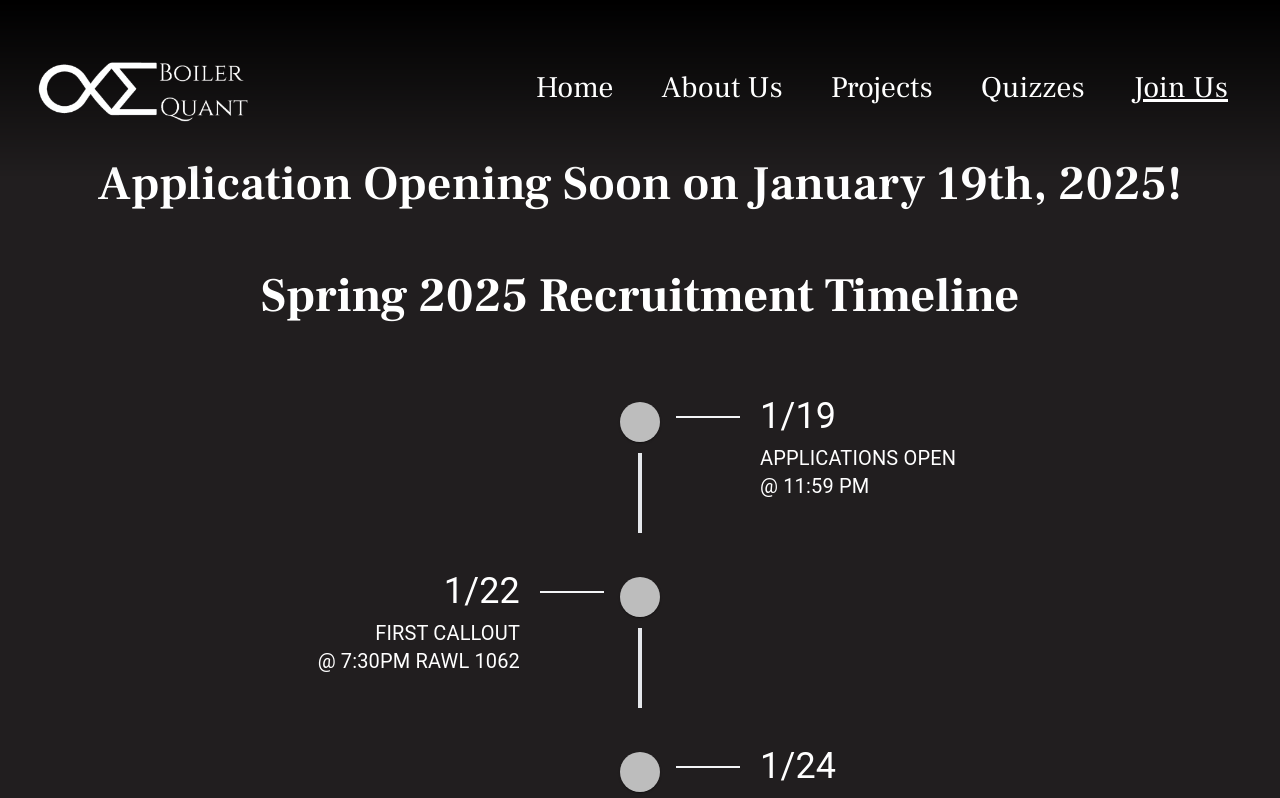
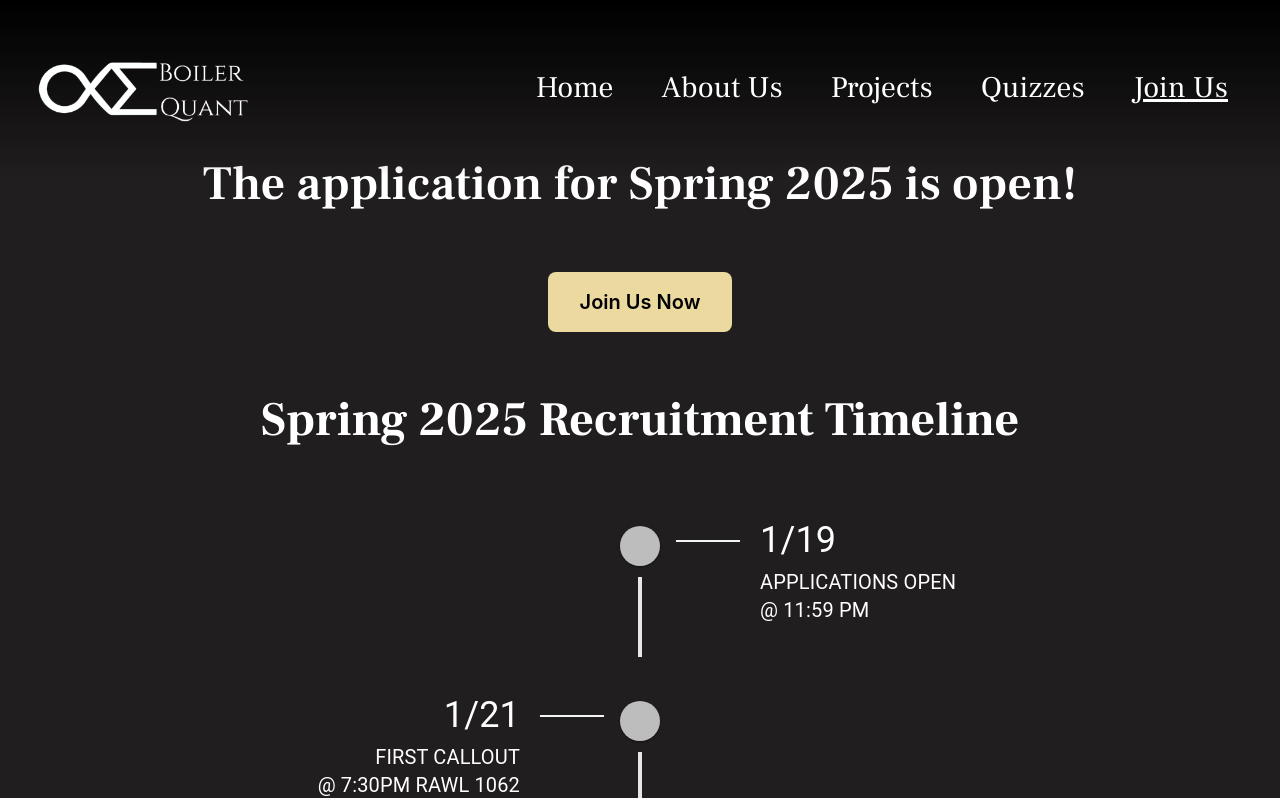
Before and after one commit to Boiler-Quant/boiler_quant_web, a React (Create React App) app: page /join-us in a window 1280 px wide. Shown: the top 798 px of the page. Built offline with nearby package versions, Linux system fonts and the light colour scheme; no server answers.

Commit message:
Application open

```diff
--- a/src/pages/Home/Home.js
+++ b/src/pages/Home/Home.js
@@ -22,13 +22,13 @@ const Main = () => {
       <section className="py-r-10 px-r-5 bg-gray-100 text-center">
         <h2 className="text-r-lg font-bold mb-r-2 font-catchy">Join Us</h2>
         <p className="text-r-sm-3xl mb-r-3">
-          The application for 2025 Spring will be open on January 19th, 2025!
+          The application for Spring 2025 is open!
         </p>
         <Link
           to="/join-us"
-          className={`inline-block ${theme.aged} ${theme.text_black} ${theme.hover_aged} text-r-sm font-semibold py-r-1 px-r-2 rounded-lg transition-colors`}
+          className={`inline-block ${theme.dust} ${theme.text_black} ${theme.hover_dust} text-r-sm font-semibold py-r-1 px-r-2 rounded-lg transition-colors`}
         >
-          Learn More
+          Join Us Now
         </Link>
       </section>
     </div>
--- a/src/pages/JoinUs/JoinUs.js
+++ b/src/pages/JoinUs/JoinUs.js
@@ -1,15 +1,22 @@
 import { useTheme } from "../../theme-context";
 import Timeline from "./Timeline";
+import { Link } from "react-router-dom";
 
 const JoinUs = () => {
   const theme = useTheme();
   return (
     <section
-      className={`py-r-10 ${theme.background} ${theme.text_white} flex flex-col space-r-y-4`}
+      className={`py-r-10 ${theme.background} ${theme.text_white} flex flex-col items-center space-r-y-4`}
     >
       <h3 className="text-r-lg font-semibold font-frank text-center">
-        Application Opening Soon on January 19th, 2025!
+        The application for Spring 2025 is open!
       </h3>
+      <Link
+        to="https://docs.google.com/forms/d/e/1FAIpQLSeNhEXHysQK5NW-FYsYjXINs-wC3tPNCSJqgQpjE6OmAgwQlQ/viewform"
+        className={`inline-block ${theme.dust} ${theme.text_black} ${theme.hover_dust} text-r-sm font-semibold py-r-1 px-r-2 rounded-lg transition-colors`}
+      >
+        Join Us Now
+      </Link>
       <h2 className="text-r-lg font-bold font-frank text-center">
         Spring 2025 Recruitment Timeline
       </h2>
--- a/src/pages/JoinUs/Timeline.js
+++ b/src/pages/JoinUs/Timeline.js
@@ -13,12 +13,12 @@ const events = [
     time: "@ 11:59 PM",
   },
   {
-    date: "1/22",
+    date: "1/21",
     title: "FIRST CALLOUT",
     time: "@ 7:30PM RAWL 1062",
   },
   {
-    date: "1/24",
+    date: "1/22",
     title: "SECOND CALLOUT",
     time: "@ 7:30PM RAWL 1062",
   },
```
